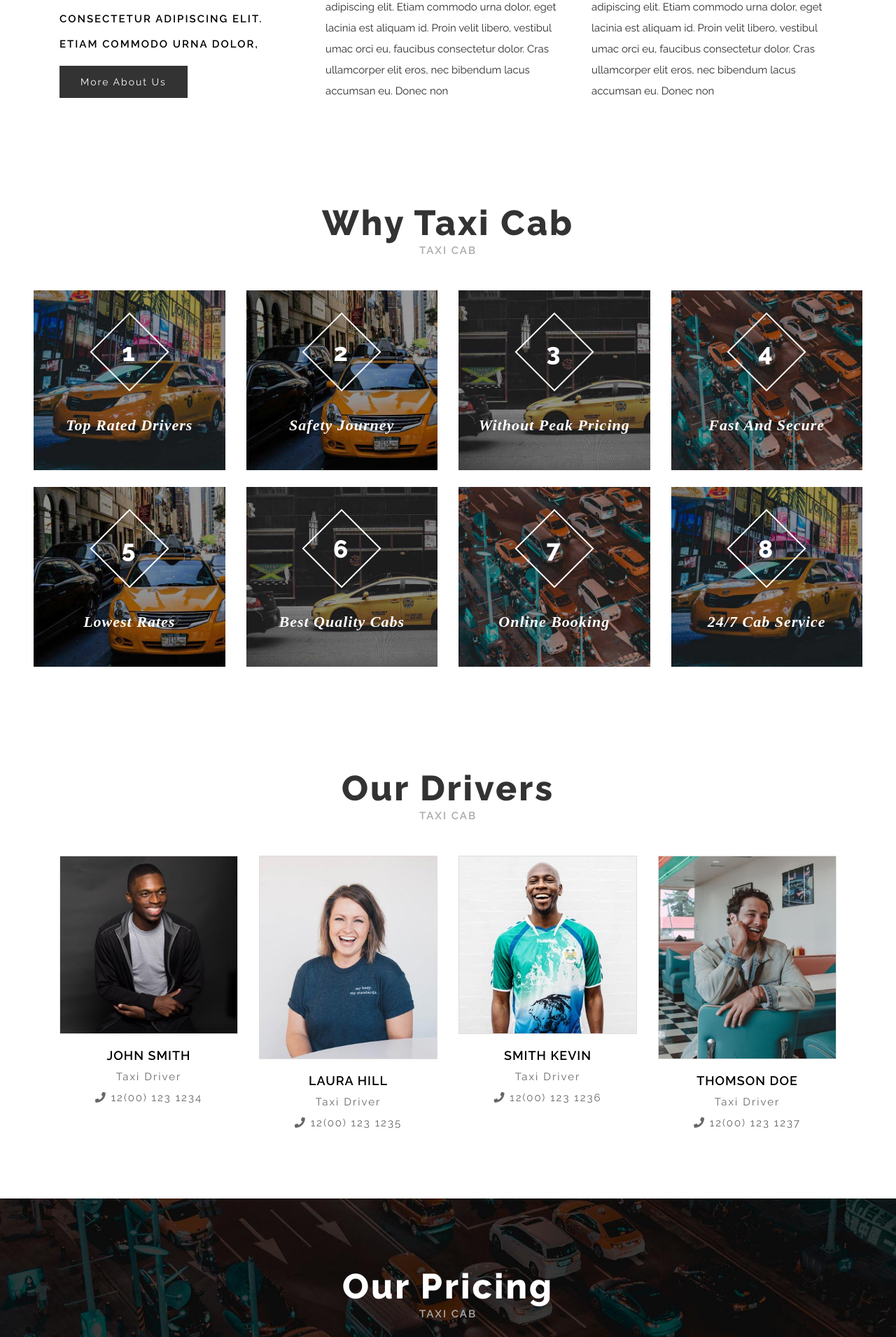
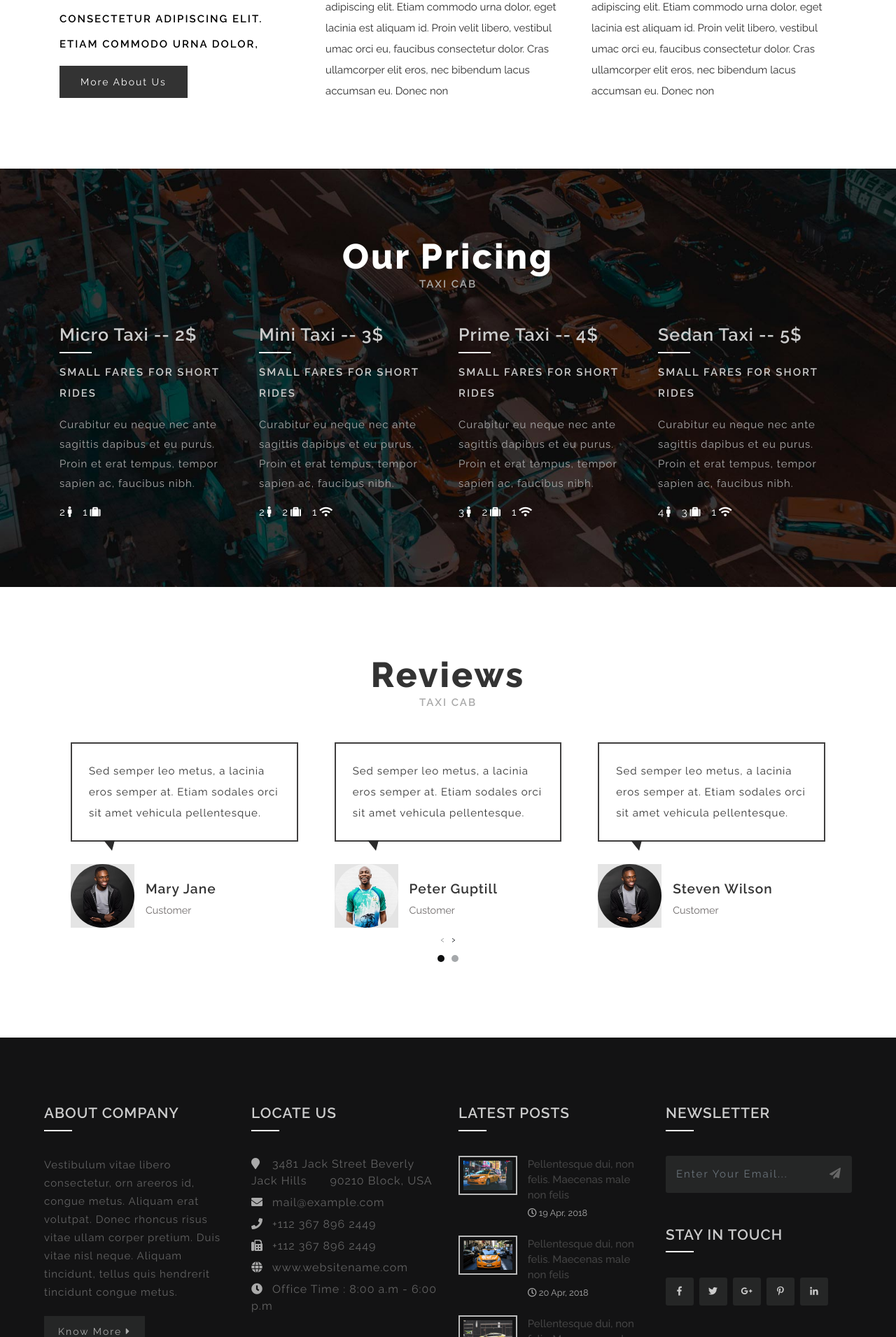
Before and after one commit to sammy4750/flask_cab, a Flask app: page / in a window 1280 px wide. Shown: the part 1105-3016 px from the top of the page at 70% size. Run offline with Flask 2, Linux system fonts and the light colour scheme; some libraries are stand-ins or nearby versions.

Commit message:
index.html modified

```diff
--- a/templates/index.html
+++ b/templates/index.html
@@ -115,123 +115,6 @@
 	</section>
 	<!-- //about -->
 
-	<!-- Why taxi cab -->
-	<section class="why">
-		<div class="container-fluid p-md-5 p-3">
-			<h3 class="heading text-capitalize text-center">Why taxi cab</h3>
-			<h5 class="heading mb-5 text-center">Taxi Cab</h5>
-			<div class="row why-grids">
-				<div class="col-lg-3 col-md-4 col-sm-6">
-					<div class="py-5 px-2 mb-4 grid1 text-center">
-						<h4 class="mx-auto"><span>1</span></h4>
-						<p class="mt-5">Top Rated Drivers</p>
-					</div>
-				</div>
-				<div class="col-lg-3 col-md-4 col-sm-6">
-					<div class="py-5 px-2 mb-4 grid2 text-center">
-						<h4 class="mx-auto"><span>2</span></h4>
-						<p class="mt-5">Safety Journey</p>
-					</div>
-				</div>
-				<div class="col-lg-3 col-md-4 col-sm-6">
-					<div class="py-5 px-2 mb-4 grid3 text-center">
-						<h4 class="mx-auto"><span>3</span></h4>
-						<p class="mt-5">Without Peak Pricing</p>
-					</div>
-				</div>
-				<div class="col-lg-3 col-md-4 col-sm-6">
-					<div class="py-5 px-2 mb-4 grid4 text-center">
-						<h4 class="mx-auto"><span>4</span></h4>
-						<p class="mt-5">Fast And Secure</p>
-					</div>
-				</div>
-				<div class="col-lg-3 col-md-4 col-sm-6">
-					<div class="py-5 px-2 mb-md-0 mb-4 grid5 text-center">
-						<h4 class="mx-auto"><span>5</span></h4>
-						<p class="mt-5">Lowest Rates</p>
-					</div>
-				</div>
-				<div class="col-lg-3 col-md-4 col-sm-6">
-					<div class="py-5 px-2 mb-md-0 mb-4 grid6 text-center">
-						<h4 class="mx-auto"><span>6</span></h4>
-						<p class="mt-5">Best Quality Cabs</p>
-					</div>
-				</div>
-				<div class="col-lg-3 col-md-4 col-sm-6">
-					<div class="py-5 px-2 mb-sm-0 mb-4 grid7 text-center">
-						<h4 class="mx-auto"><span>7</span></h4>
-						<p class="mt-5">Online Booking</p>
-					</div>
-				</div>
-				<div class="col-lg-3 col-md-4 col-sm-6">
-					<div class="py-5 px-2 grid8 text-center">
-						<h4 class="mx-auto"><span>8</span></h4>
-						<p class="mt-5">24/7 Cab Service</p>
-					</div>
-				</div>
-			</div>
-		</div>
-	</section>
-	<!-- //Why taxi cab -->
-
-	<!-- team -->
-	<section class="wthree-row py-5">
-		<div class="container py-lg-5 py-3">
-			<h3 class="heading text-capitalize text-center">Our Drivers</h3>
-			<h5 class="heading mb-5 text-center">Taxi Cab</h5>
-			<div class="row text-center">
-				<div class="col-lg-3 col-sm-6 col-6 team-grids">
-					<div class="team-effect">
-						<img src="images/team1.jpg" alt="img" class="img-fluid">
-					</div>
-					<!-- team text -->
-					<div class="footerv2-w3ls mt-3">
-						<h4>John Smith</h4>
-						<p class="my-2">Taxi Driver</p>
-						<p><i class="fas fa-phone" aria-hidden="true"></i> 12(00) 123 1234</p>
-					</div>
-					<!-- //team text -->
-				</div>
-				<div class="col-lg-3 col-sm-6 col-6 team-grids">
-					<div class="team-effect">
-						<img src="images/team2.jpg" alt="img" class="img-fluid">
-					</div>
-					<!-- team text -->
-					<div class="footerv2-w3ls mt-3">
-						<h4>Laura Hill</h4>
-						<p class="my-2">Taxi Driver</p>
-						<p><i class="fas fa-phone" aria-hidden="true"></i> 12(00) 123 1235</p>
-					</div>
-					<!-- //team text -->
-				</div>
-				<div class="col-lg-3 col-sm-6 col-6 team-grids mt-lg-0 mt-5">
-					<div class="team-effect">
-						<img src="images/team3.jpg" alt="img" class="img-fluid">
-					</div>
-					<!-- team text -->
-					<div class="footerv2-w3ls mt-3">
-						<h4>Smith Kevin</h4>
-						<p class="my-2">Taxi Driver</p>
-						<p><i class="fas fa-phone" aria-hidden="true"></i> 12(00) 123 1236</p>
-					</div>
-					<!-- //team text -->
-				</div>
-				<div class="col-lg-3 col-sm-6 col-6 team-grids mt-lg-0 mt-5">
-					<div class="team-effect">
-						<img src="images/team4.jpg" alt="img" class="img-fluid">
-					</div>
-					<!-- team text -->
-					<div class="footerv2-w3ls mt-3">
-						<h4>Thomson Doe</h4>
-						<p class="my-2">Taxi Driver</p>
-						<p><i class="fas fa-phone" aria-hidden="true"></i> 12(00) 123 1237</p>
-					</div>
-					<!-- //team text -->
-				</div>
-			</div>
-		</div>
-	</section>
-	<!-- //team -->
 
 	<!-- Our prices -->
 	<section class="prices py-5">
@@ -286,7 +169,7 @@
 	<!--/testimonials-->
 	<section class="testimonials banner-bottom-agile-w3ls py-5">
 		<div class="container py-lg-5 py-3">
-			<h3 class="heading text-capitalize text-center">Testimonial</h3>
+			<h3 class="heading text-capitalize text-center">Reviews</h3>
 			<h5 class="heading mb-5 text-center">Taxi Cab</h5>
 			<div class="inner-sec-w3layouts-agileits">
 				<div class="owl-carousel owl-theme">
```
